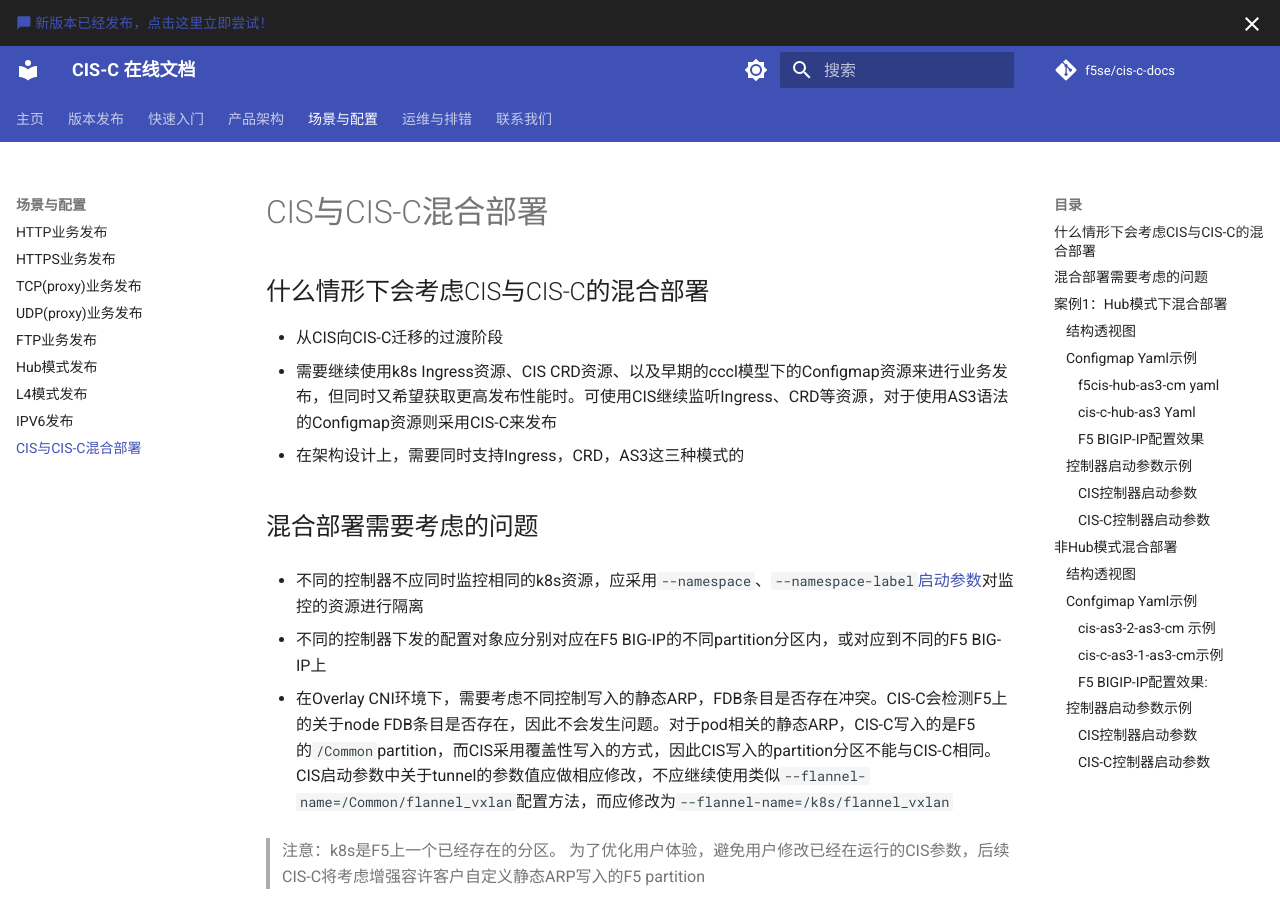
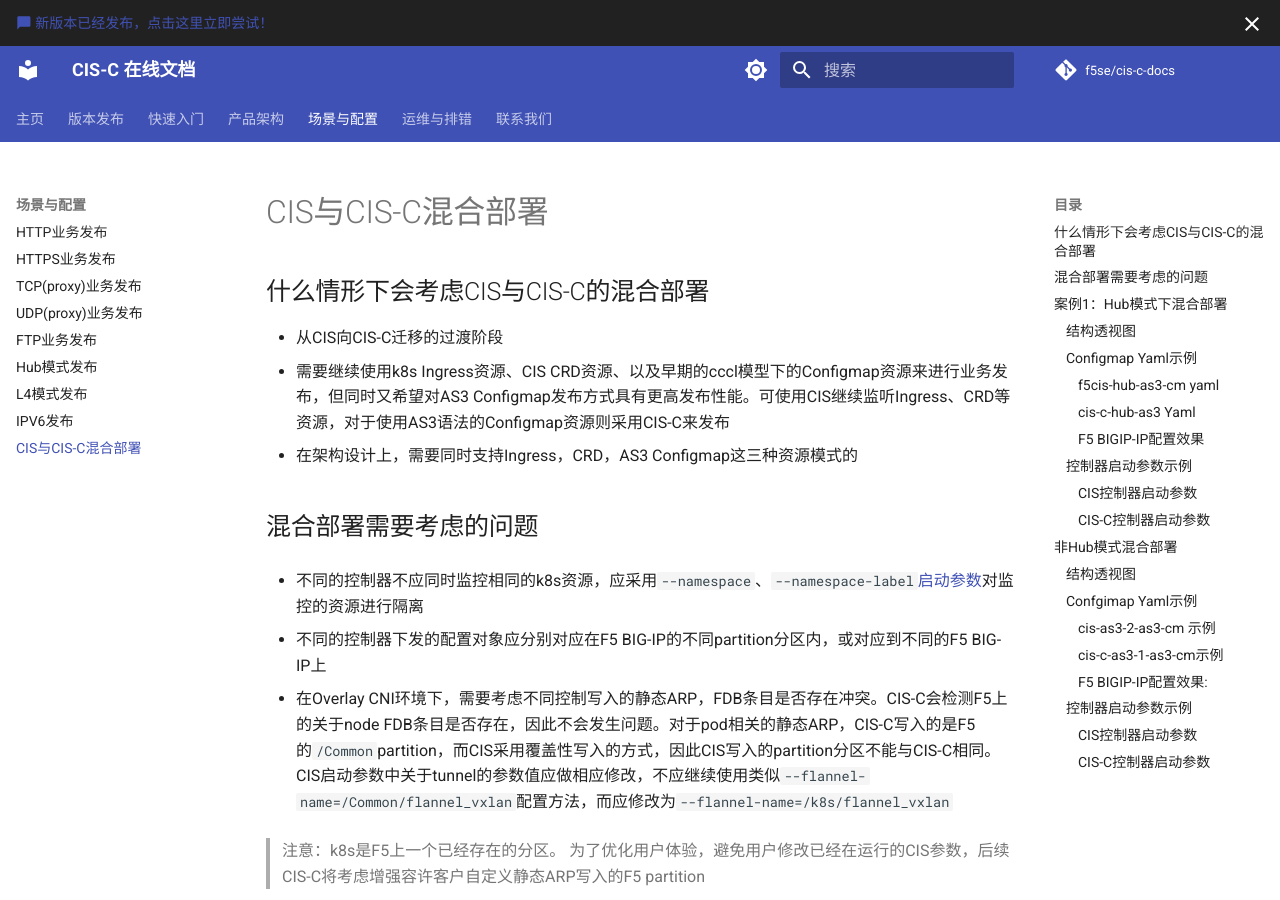
Before and after one commit to f5se/cis-c-docs, an MkDocs documentation site: the page built from docs/Use-Cases/cis-and-cis-c.md, in a window 1280 px wide and 900 px high. Built offline with MkDocs 1.6.1 and Material for MkDocs 9.7.7, drawn with Linux system fonts in a browser that asks for light colours; comment, search, counter and statistics services are not loaded.

Commit message:
typo fix for hybrid mode

```diff
--- a/docs/Use-Cases/cis-and-cis-c.md
+++ b/docs/Use-Cases/cis-and-cis-c.md
@@ -1,8 +1,8 @@
 ## 什么情形下会考虑CIS与CIS-C的混合部署
 
 * 从CIS向CIS-C迁移的过渡阶段
-* 需要继续使用k8s Ingress资源、CIS CRD资源、以及早期的cccl模型下的Configmap资源来进行业务发布，但同时又希望获取更高发布性能时。可使用CIS继续监听Ingress、CRD等资源，对于使用AS3语法的Configmap资源则采用CIS-C来发布
-* 在架构设计上，需要同时支持Ingress，CRD，AS3这三种模式的
+* 需要继续使用k8s Ingress资源、CIS CRD资源、以及早期的cccl模型下的Configmap资源来进行业务发布，但同时又希望对AS3 Configmap发布方式具有更高发布性能。可使用CIS继续监听Ingress、CRD等资源，对于使用AS3语法的Configmap资源则采用CIS-C来发布
+* 在架构设计上，需要同时支持Ingress，CRD，AS3 Configmap这三种资源模式的
 
 
 
```
